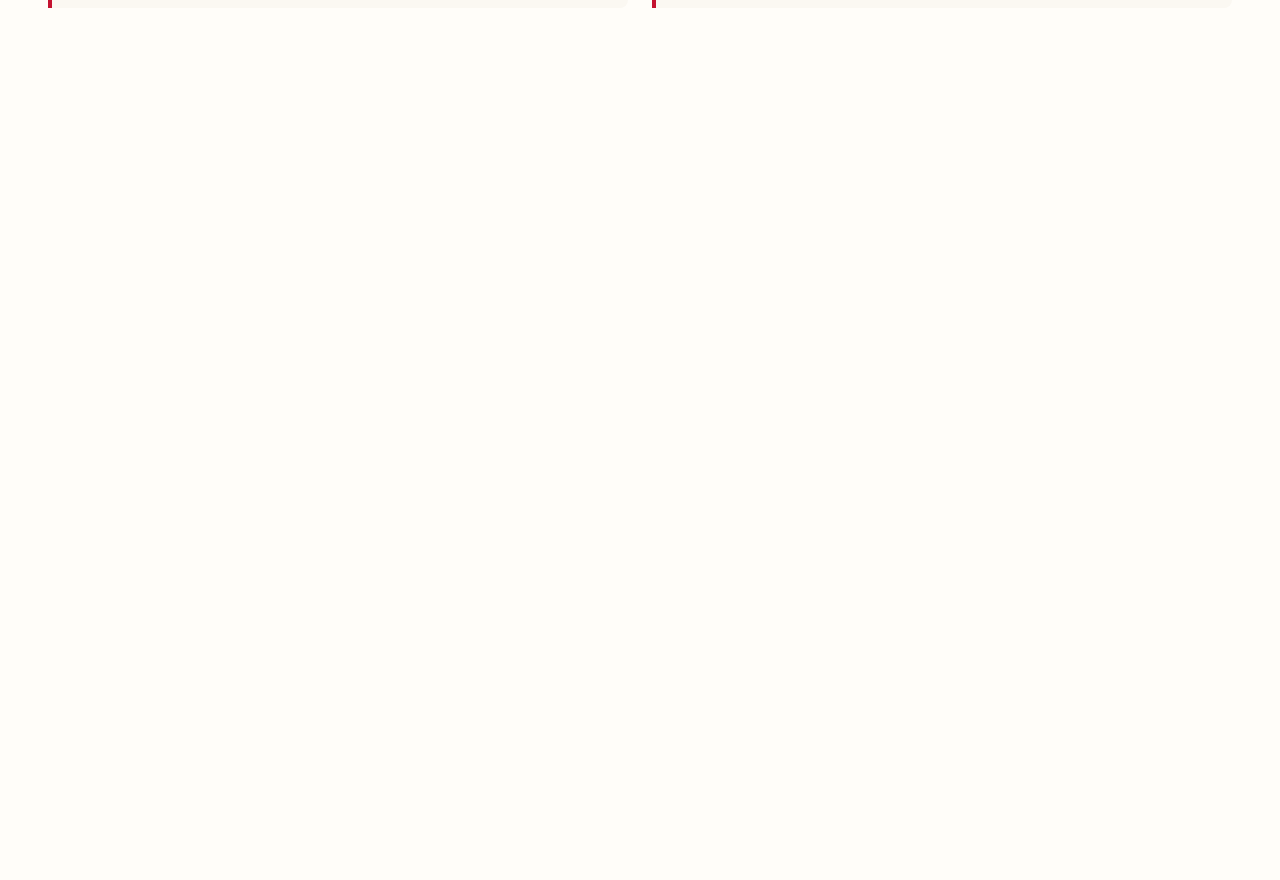
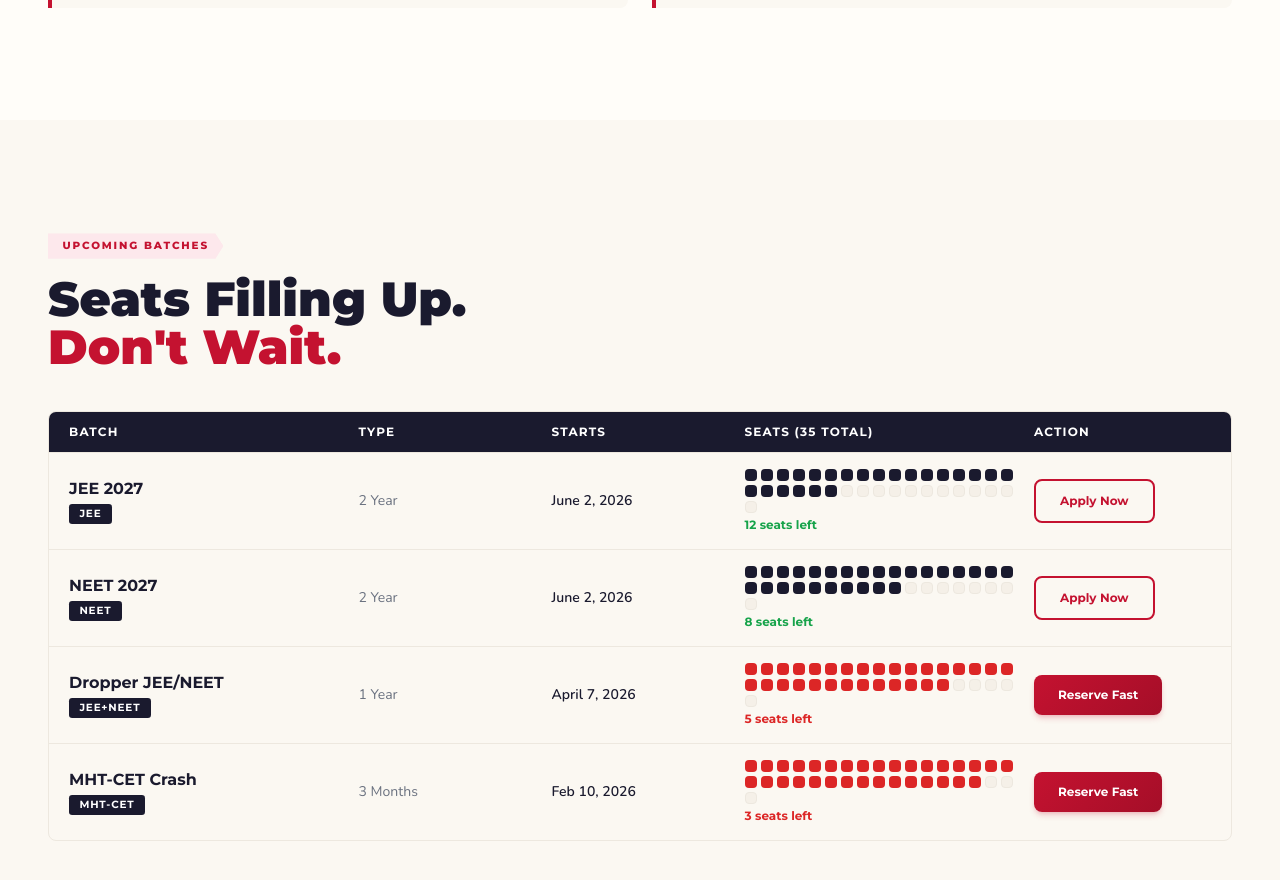
Before and after one commit to NIHHHHHHHHHHH/scalence-academy, a Next.js app: page / in a window 1280 px wide. Shown: the part 6220-7100 px from the top of the page. Before the commit the page ends 6340 px from the top, so only its background shows below. Built offline with nearby package versions, Linux system fonts and the light colour scheme.

Commit message:
feat: add interactive seatgrid section with data and styles

```diff
--- a/src/app/globals.css
+++ b/src/app/globals.css
@@ -192,6 +192,14 @@
   .ticker-scroll { animation: ticker 28s linear infinite; }
   .ticker-scroll:hover { animation-play-state: paused; }
 
+
+  /* pulse */
+  @keyframes pulse-dot {
+    0%, 100% { opacity: 1; }
+    50%       { opacity: 0.3; }
+  }
+  .pulse-dot { animation: pulse-dot 1.2s ease-in-out infinite; }
+
     /* geo pattern */
 
   .geo-pattern {
--- a/src/app/page.js
+++ b/src/app/page.js
@@ -5,6 +5,7 @@
 import WhyUs from "@/components/WhyUs";
 import DayTimeline from "@/components/interactive/DayTimeline";
 import AudienceToggle from "@/components/interactive/AudienceToggle";
+import SeatGrid from "@/components/interactive/SeatGrid";
 
 export default function Home() {
   return (
@@ -16,6 +17,7 @@
       <WhyUs />
       <DayTimeline />
       <AudienceToggle />
+      <SeatGrid />
     </>
   );
 }
--- /dev/null
+++ b/src/components/interactive/SeatGrid.jsx
@@ -0,0 +1,93 @@
+"use client";
+import { motion } from "framer-motion";
+import { batches } from "@/data/coachingData";
+import { AnimatedSection, Button } from "@/components/ui";
+
+export default function SeatGrid() {
+  return (
+    <section id="batches" className="section-py bg-surface">
+      <div className="container-xl">
+        <AnimatedSection className="mb-10">
+          <span className="section-badge-light">Upcoming Batches</span>
+          <h2 className="font-display font-black text-secondary text-3xl lg:text-5xl">
+            Seats Filling Up.<br />
+            <span className="text-primary">Don't Wait.</span>
+          </h2>
+        </AnimatedSection>
+
+        <div className="hidden lg:block border border-border rounded-lg overflow-hidden">
+          <div className="grid grid-cols-12 gap-4 bg-secondary text-white text-xs font-display font-bold uppercase tracking-widest px-5 py-3">
+            <div className="col-span-3">Batch</div>
+            <div className="col-span-2">Type</div>
+            <div className="col-span-2">Starts</div>
+            <div className="col-span-3">Seats (35 Total)</div>
+            <div className="col-span-2">Action</div>
+          </div>
+          {batches.map((b, i) => {
+            const rem = b.totalSeats - b.filledSeats;
+            const urgent = rem <= 5;
+            return (
+              <motion.div key={b.id}
+                initial={{ opacity:0, x:-20 }} whileInView={{ opacity:1, x:0 }}
+                viewport={{ once:true }} transition={{ delay:i*0.08 }}
+                className="grid grid-cols-12 gap-4 items-center px-5 py-4 border-t border-border hover:bg-primary-light transition-colors">
+                <div className="col-span-3">
+                  <p className="font-display font-bold text-secondary">{b.name}</p>
+                  <span className="tag-dark text-[9px]">{b.examTag}</span>
+                </div>
+                <div className="col-span-2 text-text-muted text-sm font-body">{b.type}</div>
+                <div className="col-span-2 font-body text-sm text-secondary font-semibold">{b.startDate}</div>
+                <div className="col-span-3">
+                  <div className="flex flex-wrap gap-1 mb-1">
+                    {Array.from({ length: b.totalSeats }).map((_, j) => (
+                      <div key={j} className={`w-3 h-3 rounded-sm ${
+                        j < b.filledSeats
+                          ? urgent ? "bg-urgent pulse-dot" : "bg-secondary"
+                          : "bg-surface-2 border border-border"
+                      }`} />
+                    ))}
+                  </div>
+                  <p className={`text-xs font-display font-bold ${urgent ? "text-urgent" : "text-success"}`}>{rem} seats left</p>
+                </div>
+                <div className="col-span-2 ">
+                  <Button href="#enrollment" variant={urgent?"primary":"outline"} className="text-xs py-1.5 px-4">
+                    {urgent ? "Reserve Fast" : "Apply Now"}
+                  </Button>
+                </div>
+              </motion.div>
+            );
+          })}
+        </div>
+
+        <div className="lg:hidden grid grid-cols-1 gap-4">
+          {batches.map((b, i) => {
+            const rem = b.totalSeats - b.filledSeats;
+            const urgent = rem <= 5;
+            return (
+              <motion.div key={b.id} initial={{ opacity:0, y:20 }} whileInView={{ opacity:1, y:0 }}
+                viewport={{ once:true }} transition={{ delay:i*0.08 }}
+                className="card-paper p-5">
+                <div className="flex justify-between items-start mb-3">
+                  <div>
+                    <p className="font-display font-bold text-secondary">{b.name}</p>
+                    <p className="text-text-muted text-xs font-body">{b.type} · Starts {b.startDate}</p>
+                  </div>
+                  <span className="tag-dark shrink-0 ml-2">{b.examTag}</span>
+                </div>
+                <div className="flex flex-wrap gap-1 mb-2">
+                  {Array.from({ length: b.totalSeats }).map((_, j) => (
+                    <div key={j} className={`w-3 h-3 rounded-sm ${j < b.filledSeats ? (urgent?"bg-urgent pulse-dot":"bg-secondary") : "bg-surface-2 border border-border"}`} />
+                  ))}
+                </div>
+                <div className="flex flex-col xs:flex-row xs:justify-between xs:items-center gap-3">
+                  <p className={`text-xs font-display font-bold ${urgent ? "text-urgent" : "text-success"}`}>{rem} seats remaining</p>
+                  <Button href="#enrollment" variant={urgent?"primary":"outline"} className="text-xs py-1.5 px-3">Apply</Button>
+                </div>
+              </motion.div>
+            );
+          })}
+        </div>
+      </div>
+    </section>
+  );
+}
--- a/src/data/coachingData.js
+++ b/src/data/coachingData.js
@@ -239,3 +239,12 @@
     initials: "MK"
   },
 ];
+
+
+
+export const batches = [
+  { id: 1, name: "JEE 2027", type: "2 Year", examTag: "JEE", startDate: "June 2, 2026", totalSeats: 35, filledSeats: 23 },
+  { id: 2, name: "NEET 2027", type: "2 Year", examTag: "NEET", startDate: "June 2, 2026", totalSeats: 35, filledSeats: 27 },
+  { id: 3, name: "Dropper JEE/NEET", type: "1 Year", examTag: "JEE+NEET", startDate: "April 7, 2026", totalSeats: 35, filledSeats: 30 },
+  { id: 4, name: "MHT-CET Crash",type: "3 Months", examTag: "MHT-CET", startDate: "Feb 10, 2026", totalSeats: 35, filledSeats: 32 },
+];
```
